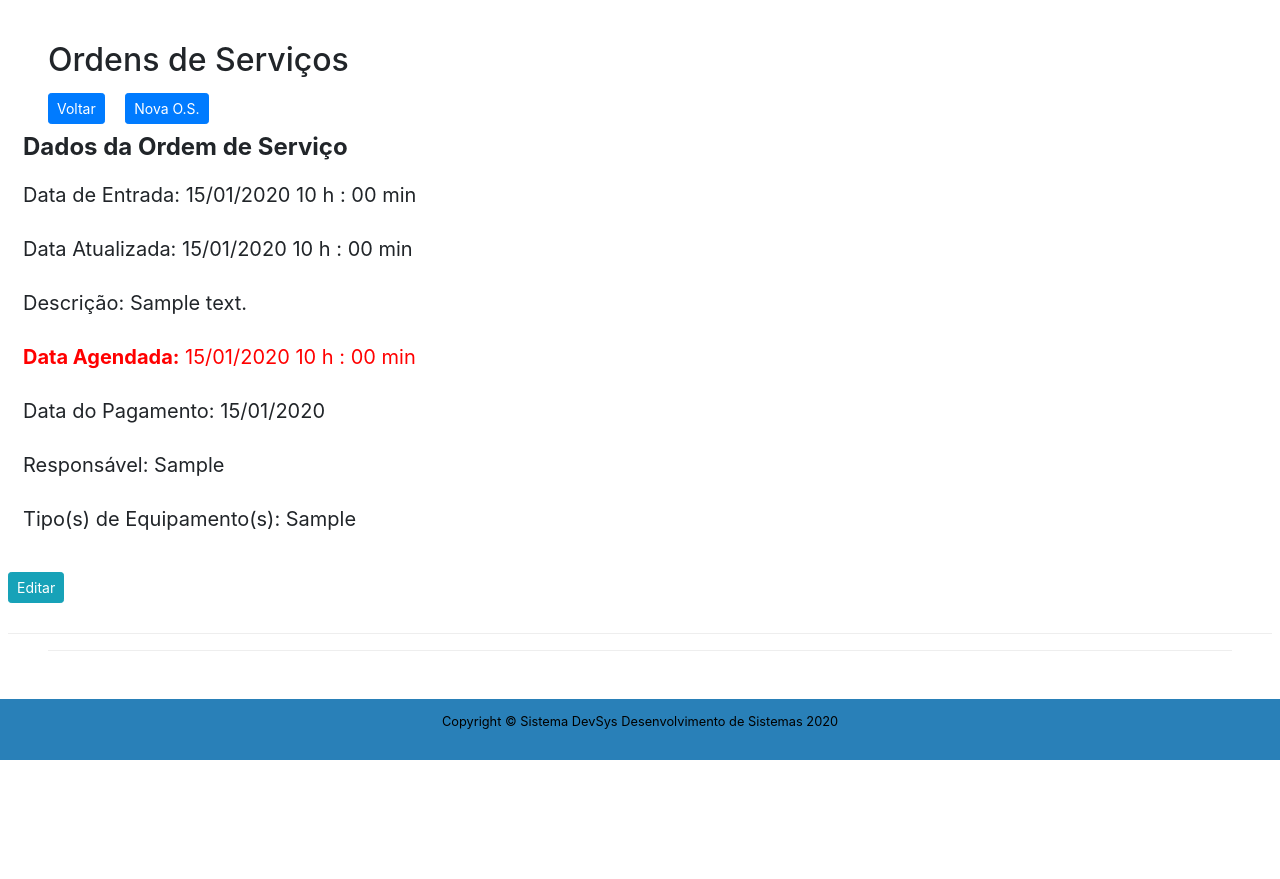
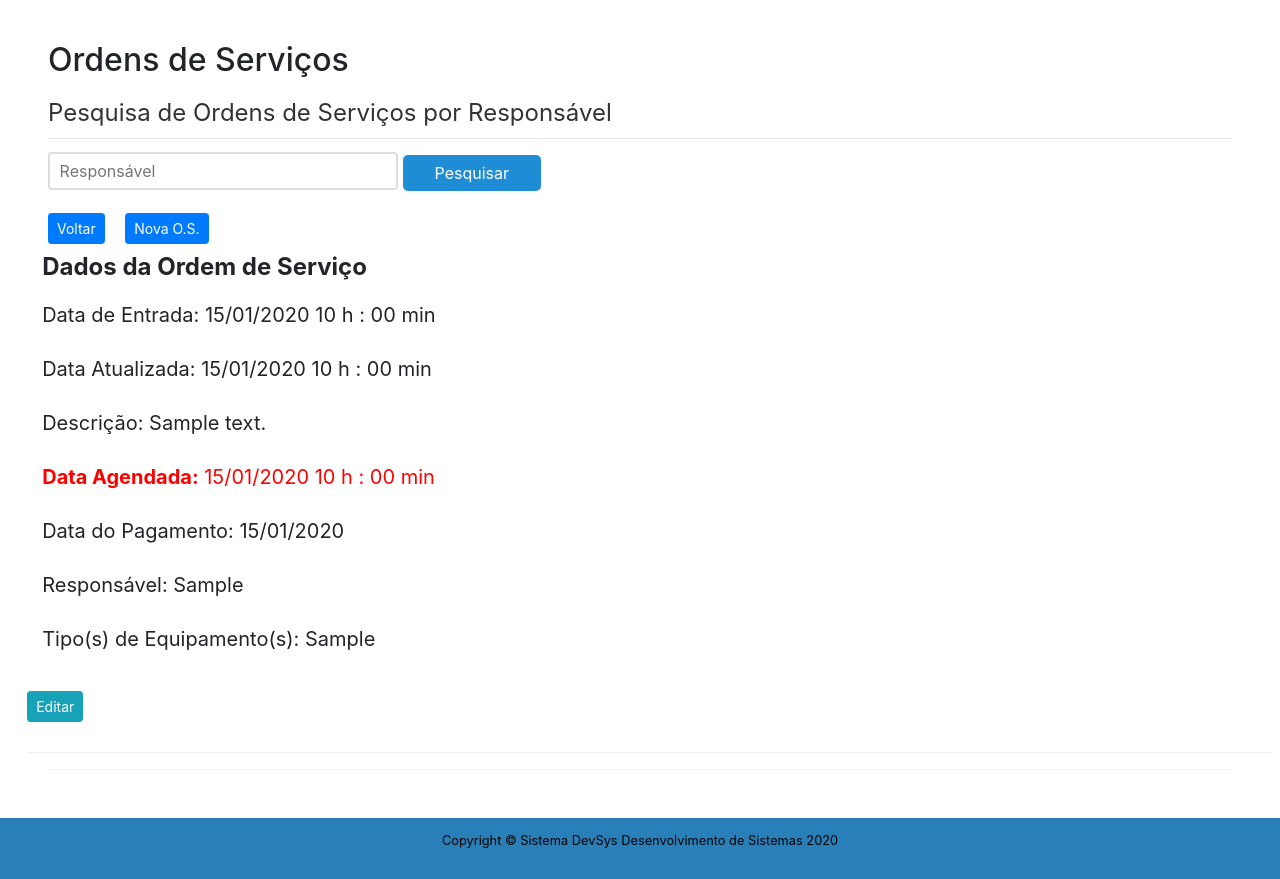
Before and after one commit to CesarAugusto88/sistemadevsys, a Django app: page /devsys/ordem-servicos in a window 1280 px wide. Shown: the part 63-942 px from the top of the page. Before the commit the page ends 823 px from the top, so only its background shows below. Run offline with Django 3.2, Linux system fonts and the light colour scheme; a user stored in the database is signed in; tables that the repository leaves empty hold one stand-in row (values such as "Sample post"); some libraries are stand-ins or nearby versions.

Commit message:
Acrescentado funções de buscas

```diff
--- a/core/templates/base-cliente.html
+++ b/core/templates/base-cliente.html
@@ -49,14 +49,14 @@
               </button>
             </a>
           </li>
-          <li class="nav-item">
+          <!--<li class="nav-item">
             <a class="nav-link" href="{% url 'account:alterar_senha_cliente' %}">
               <button type="button" class="btn btn-sm">
               Alterar Senha
               <span class="icono-chain" aria-hidden="true"></span>
               </button>
             </a>
-          </li>
+          </li>-->
           <li class="nav-item">
             <a class="nav-link" href="{% url 'logout_user' %}">
                 <button type="button" class="btn btn-sm">
--- a/core/templates/devsys-ordem-servicos.html
+++ b/core/templates/devsys-ordem-servicos.html
@@ -8,7 +8,13 @@
   <div class="pure-u-1">
 
       <h2>Ordens de Serviços</h2>
-
+      <form action="" class="pure-form">
+        <fieldset>
+            <legend>Pesquisa de Ordens de Serviços por Responsável</legend>
+            <input type="text" size="30" id="pesquisa" name="pesquisa" placeholder="Responsável"/>
+            <button type="submit" class="pure-button pure-button-primary">Pesquisar</button>
+        </fieldset>
+      </form>
       <a class="navbar-brand" href="/devsys/funcionario">
         <button type="button" class="btn btn-primary btn-sm">
           <span class="icono-caretLeftSquare" aria-hidden="true"></span>
@@ -23,7 +29,7 @@
         </button>
       </a>
 
-    <ul style="font-size: 20px">
+    <ul style="font-size: 20px; padding-left: 5%;">
         {% for ordem_servico in ordem_servicos %}
 
           {% if ordem_servico.usuario_os %}
--- a/core/views.py
+++ b/core/views.py
@@ -184,15 +184,27 @@
     except Exception:
         raise Http404()
     if funcionario:
-        # Com essa função de mostrar somente maiores ou menores da para esconder os registros
-        # PARA APARECER AS ORDENS DE SERVIÇOS SOMENTE MAIORES -> (__gt) QUE A DATA ATUAL
-        data_atual = datetime.now() - timedelta(
-            days=365
-        )  # para retornar com atrasados há 1 ano
-        ordem_servico = Ordem_Servico.objects.filter(
-            usuario_os=usuario, dt_agenda__gt=data_atual
-        )  # __gt só Maior, __lt só Menor
-        # variáveis usadas no html:
+        #id pesquisa
+        termo_pesquisa = request.GET.get('pesquisa', None)
+        # PESQUISAS DEVEM ESTAR DIRETO EM MODEL PESQUISANDO
+        if termo_pesquisa:
+            # Com essa função de mostrar somente maiores ou menores da para esconder os registros
+            # PARA APARECER AS ORDENS DE SERVIÇOS SOMENTE MAIORES -> (__gt) QUE A DATA ATUAL
+            data_atual = datetime.now() - timedelta(
+                days=365
+            )  # para retornar com atrasados há 1 ano
+            ordem_servico = Ordem_Servico.objects.filter(
+                usuario_os=usuario, dt_agenda__gt=data_atual
+            )  # __gt só Maior, __lt só Menor
+            #__icontains sem case sensitive
+            ordem_servico = ordem_servico.filter(responsavel__icontains=termo_pesquisa)
+        else:
+            data_atual = datetime.now() - timedelta(
+                days=365
+            )
+            ordem_servico = Ordem_Servico.objects.filter(
+                usuario_os=usuario, dt_agenda__gt=data_atual
+            )
         dados = {"ordem_servicos": ordem_servico}
     else:
         raise Http404()
@@ -295,7 +307,15 @@
 
 @login_required(login_url="/login/")
 def arq_list(request):
-    arqs = Arq.objects.all()
+    #id pesquisa
+    termo_pesquisa = request.GET.get('pesquisa', None)
+    # PESQUISAS DEVEM ESTAR DIRETO EM MODEL PESQUISANDO
+    if termo_pesquisa:
+        arqs = Arq.objects.all()
+        #__icontains sem case sensitive
+        arqs = arqs.filter(titulo__icontains=termo_pesquisa)
+    else:
+        arqs = Arq.objects.all()
     return render(request, "arq_list.html", {"arqs": arqs})
 
 
@@ -437,9 +457,17 @@
     except Exception:
         raise Http404()
     if funcionario:
-        # variável usada no html:
-        bols = Bol.objects.all()
-        cliente = Cliente.objects.all()
+        #id pesquisa
+        termo_pesquisa = request.GET.get('pesquisa', None)
+        # PESQUISAS DEVEM ESTAR DIRETO EM MODEL PESQUISANDO
+        if termo_pesquisa:
+            bols = Bol.objects.all()
+            #__icontains sem case sensitive
+            bols = bols.filter(titulo__icontains=termo_pesquisa)
+            cliente = Cliente.objects.all()
+        else:
+            bols = Bol.objects.all()
+            cliente = Cliente.objects.all()
         dados = {"bols": bols, "cliente": cliente}
 
     else:
@@ -474,10 +502,18 @@
     except Exception:
         raise Http404()
     if cliente:
-        # __in pode manipular querysets maiores que um (múltiplos registros de uma tabela).
-        #Isso pode ser encontrado na seção de relacionamentos django Many-to_one da documentação.
-        #docs.djangoproject.com/en/2.0/topics/db/examples/many_to_one/
-        bols = Bol.objects.filter(cliente__in=cliente)
+        #id pesquisa
+        termo_pesquisa = request.GET.get('pesquisa', None)
+        # PESQUISAS DEVEM ESTAR DIRETO EM MODEL PESQUISANDO
+        if termo_pesquisa:
+            bols = Bol.objects.filter(cliente__in=cliente)
+            #__icontains sem case sensitive
+            bols = bols.filter(titulo__icontains=termo_pesquisa)
+        else:
+            # __in pode manipular querysets maiores que um (múltiplos registros de uma tabela).
+            #Isso pode ser encontrado na seção de relacionamentos django Many-to_one da documentação.
+            #docs.djangoproject.com/en/2.0/topics/db/examples/many_to_one/
+            bols = Bol.objects.filter(cliente__in=cliente)
 
         # se precisar dos dados do cliente
         dados = {"bols": bols, "cliente": cliente}
@@ -562,11 +598,18 @@
     #NÃO ESTÁ PEGANDO O CLIENTE ESPECÍFICO QUE LANÇOU OS CHAMADOS
     # VERIFICAR TAMBÉM EM OUTRA FUNÇÕES
     if cliente:
-        #OK esta pegando so os chamados referentes ao cliente que criou
-        #***É preciso atribuir automaticamente o cliente_ch***
-        chamados = Chamado.objects.filter(cliente=cliente)
-        #print(cliente.nome)
-
+        #id pesquisa
+        termo_pesquisa = request.GET.get('pesquisa', None)
+        # PESQUISAS DEVEM ESTAR DIRETO EM MODEL PESQUISANDO
+        if termo_pesquisa:
+            chamados = Chamado.objects.filter(cliente=cliente)
+            #__icontains sem case sensitive
+            chamados = chamados.filter(assunto__icontains=termo_pesquisa)
+        else:
+            #OK esta pegando so os chamados referentes ao cliente que criou
+            #***É preciso atribuir automaticamente o cliente_ch***
+            chamados = Chamado.objects.filter(cliente=cliente)
+            #print(cliente.nome)
         # se precisar dos dados do cliente
         dados = {"cliente": cliente, "chamados": chamados}
     else:
@@ -585,7 +628,15 @@
     except Exception:
         raise Http404()
     if funcionario:
-        chamados = Chamado.objects.filter(funcionario=funcionario)
+        #id pesquisa
+        termo_pesquisa = request.GET.get('pesquisa', None)
+        # PESQUISAS DEVEM ESTAR DIRETO EM MODEL PESQUISANDO
+        if termo_pesquisa:
+            chamados = Chamado.objects.filter(funcionario=funcionario)
+            #__icontains sem case sensitive
+            chamados = chamados.filter(nome_cliente__icontains=termo_pesquisa)
+        else:
+            chamados = Chamado.objects.filter(funcionario=funcionario)
         dados = {"funcionario": funcionario, "chamados": chamados}
     else:
         raise Http404()
@@ -665,7 +716,15 @@
     except Exception:
         raise Http404()
     if funcionario:
-        clientes = Cliente.objects.all()
+         #id pesquisa
+        termo_pesquisa = request.GET.get('pesquisa', None)
+        # PESQUISAS DEVEM ESTAR DIRETO EM MODEL PESQUISANDO
+        if termo_pesquisa:
+            clientes = Cliente.objects.all()
+            #__icontains sem case sensitive
+            clientes = clientes.filter(nome__icontains=termo_pesquisa)
+        else:
+            clientes = Cliente.objects.all()
         dados = {"funcionario": funcionario, "clientes": clientes}
     else:
         raise Http404()
```
Also changed, not shown: core/templates/arq_list.html (+7 -0 lines), core/templates/bol_list.html (+7 -0 lines), core/templates/chamado_list.html (+7 -0 lines), core/templates/chamado_list_fun.html (+7 -0 lines), core/templates/clientes_list_fun.html (+7 -0 lines), core/templates/upload_boletos_clientes.html (+7 -0 lines).
